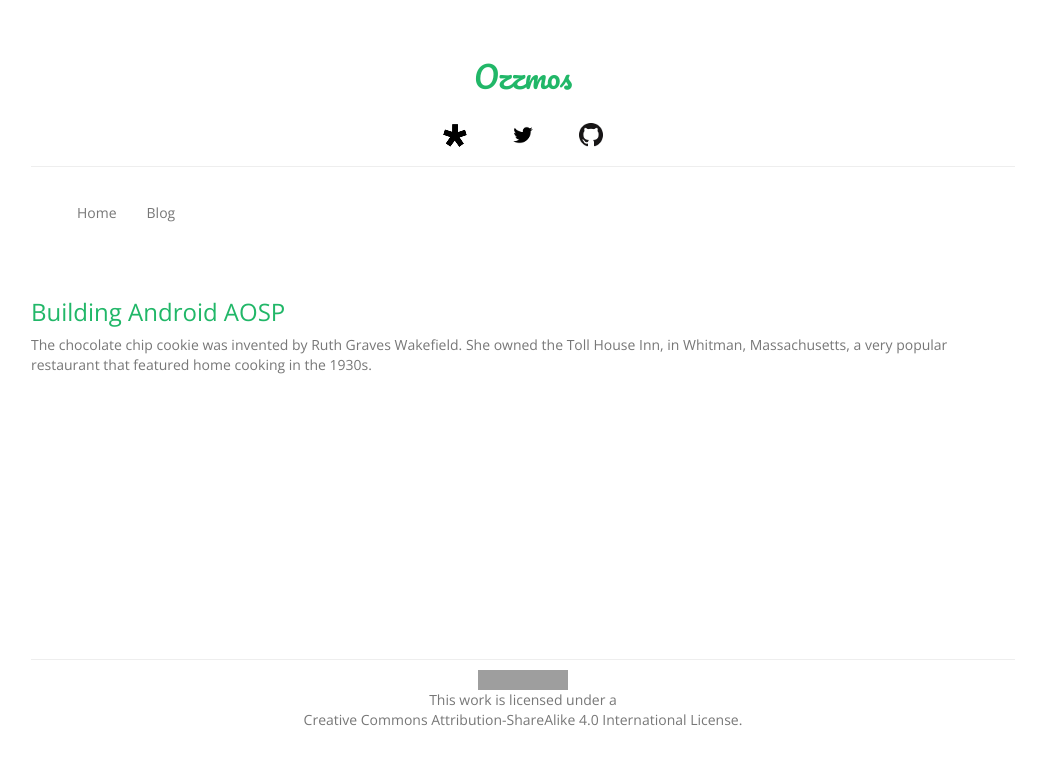
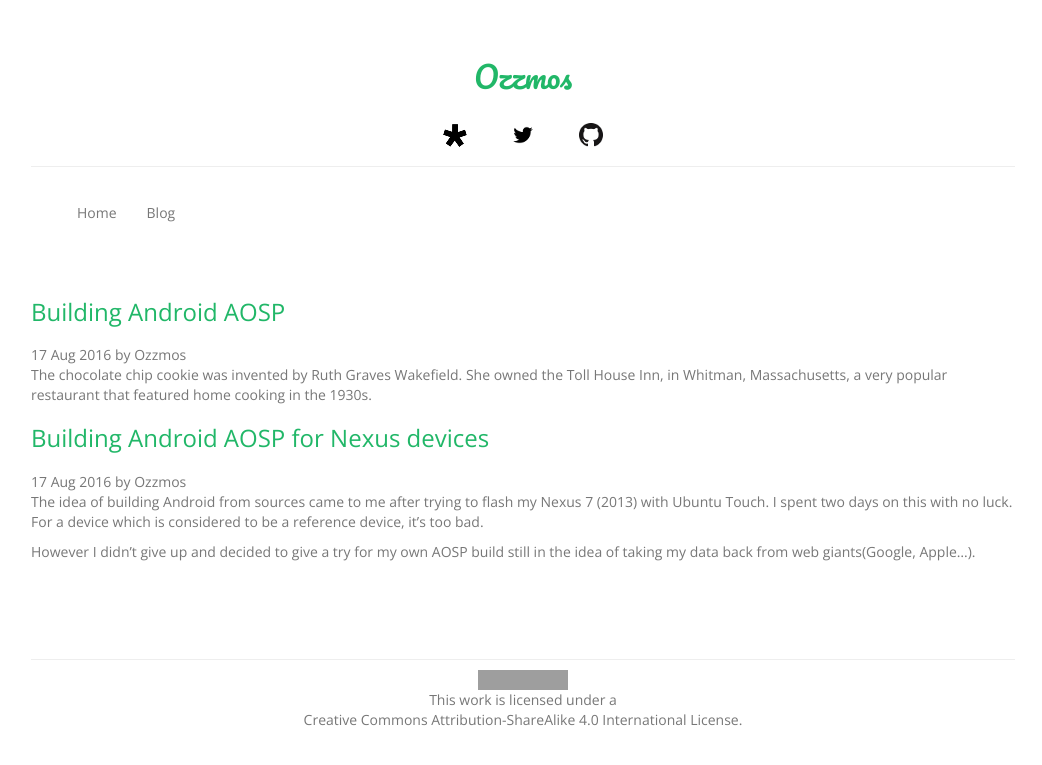
Before and after one commit to ozzmos/ozzmos.github.io, a Jekyll site: the page built from blog/index.html, in a window 1280 px wide. Shown: the top 765 px of the page, without its empty margins (117-1159 px from the left). Built offline with Jekyll 4.4.1, drawn with Linux system fonts in a browser that asks for light colours; some of the changed lines change nothing that is shown; grey boxes are pictures that could not be loaded.

Commit message:
add article

```diff
--- /dev/null
+++ b/_posts/2016-08-17-building-android-aosp-for-nexus-devices.md
@@ -0,0 +1,184 @@
+---
+layout: post
+title: Building Android AOSP for Nexus devices
+authors: Ozzmos
+tags: android
+---
+
+
+The idea of building Android from sources came to me after trying to flash my Nexus 7 (2013) with Ubuntu Touch.
+I spent two days on this with no luck. For a device which is considered to be a reference device, it's too bad.
+
+However I didn't give up and decided to give a try for my own AOSP build still in the idea of taking my data back from
+web giants(Google, Apple…).
+<!--more-->
+
+This is a tutorial for Nexus devices on a fresh Ubuntu 16.04.
+
+
+Install essential packages
+
+    sudo apt-get install git ccache automake lzop bison gperf \
+    build-essential zip curl zlib1g-dev zlib1g-dev:i386 g++-multilib \
+    python-networkx libxml2-utils bzip2 libbz2-dev libbz2-1.0 \
+    libghc-bzlib-dev squashfs-tools pngcrush schedtool dpkg-dev \
+    liblz4-tool make optipng maven
+
+Install the java version you need.
+
+Some ROMs (Android Lollipop / CM 12.1 and below) require OpenJDK 7.
+ Marshmallow / CM 13 and above seems to require OpenJDK 8.
+ Some older devices like Nexus 7 (2013) still require openjdk-7-jdk.
+
+ If, like me, you need to install openjdk-7 on Ubuntu 16.04, you will need to install it via a PPA.
+
+Remove existing java versions
+
+     sudo apt-get remove openjdk-* icedtea-* icedtea6-*
+
+For openjdk 8 and 9
+
+    sudo apt-get install openjdk-8-jdk
+
+or
+
+    sudo apt-get install openjdk-9-jdk
+
+For openjdk 7
+
+     sudo add-apt-repository ppa:openjdk-r/ppa
+     sudo apt-get update && sudo apt-get install openjdk-7-jdk
+
+Get the «repo» script which fetch Android code in a «bin» directory at the root of your home folder
+
+    mkdir ~/bin && curl http://commondatastorage.googleapis.com/git-repo-downloads/repo > ~/bin/repo && chmod a+x ~/bin/repo
+
+Add repo to the PATH: open .bashrc with nano and add some lines
+
+    nano ~/.bashrc
+
+    export PATH=~/bin:$PATH
+    # CC_CACHE is used to speed up future compilations
+    export USE_CCACHE=1
+
+Reinitialize bash
+
+    source ~/.bashrc
+
+Create a directory for Android source code
+
+    mkdir ~/android
+    cd ~/android
+
+Specify a git identity
+
+    git config --global user.email "john.doe@example.com"
+    git config --global user.name "John Doe"
+
+Get the source code (takes a lot of time, many gigabytes). You can change branch with -b option
+
+Check the branch list :
+https://source.android.com/source/build-numbers.html#source-code-tags-and-builds
+
+For my Nexus 7, I will use the branch android-6.0.1_r59 (6.0.1 with Augustus security patches)
+
+    repo init -u https://android.googlesource.com/platform/manifest -b android-6.0.1_r59
+    repo sync
+
+Download proprietary binaries for your hardware to be recognized.
+
+Nexus users can download at this address :
+https://developers.google.com/android/nexus/drivers
+
+Execute each script, then copy the «vendor» directory at the root of the ~/android folder
+
+### Build
+
+Set up environment
+
+    source build/envsetup.sh
+
+Choose a target, here aosp_flo-userdebug - flo is codename for Nexus7 (2013)
+
+    lunch aosp_flo-userdebug
+
+Set paths for products
+
+    setpaths
+
+Check paths
+
+    env | grep ANDROID
+
+Build the code (for 4 cores)
+
+    make -j4
+
+If you see in the terminal «Build finished» congrats ! You made it !
+You will be able to test it on your Nexus device but first you need to get access to your device.
+
+### Getting access to your device
+
+Link your device with usb then scan devices with adb command
+
+    adb devices
+
+If you see «no permissions», you need to create a permission file.
+
+Check usb id, for Nexus 7
+
+    lsusb
+    Bus 003 Device 006: ID 18d1:4ee7 Google Inc.
+
+Create a permission file
+
+    sudo nano /etc/udev/rules.d/99-android.rules
+
+with content below. Don't forget to change idProduct and idVendor values according to your device
+and OWNER and GROUP values according to your account's name
+
+    # Nexus7
+    SUBSYSTEM=="usb", ATTR{idVendor}=="18d1", ATTR{idProduct}=="4ee7",  MODE="0666", OWNER="ozzmos"
+    # Google default
+    SUBSYSTEM=="usb", ATTR{idVendor}=="18d1", MODE="0666", GROUP="ozzmos"
+
+You need to restart your pc to validate theses modifications.
+
+
+### Flash the device
+
+    adb reboot bootloader
+
+    sudo -s
+    source build/envsetup.sh
+    lunch aosp_flo-userdebug
+    setpaths
+    fastboot flashall -w
+
+If all works well, you can reboot your device and you should see the Android logo.
+It takes some time to initialize apps, so be patient !
+
+### Bug fix
+
+Fix «unsupported reloc 43»
+
+    nano ~/android/art/build/Android.common_build.mk
+
+Change these lines
+
+    ART_HOST_CLANG := false
+    ifneq ($(WITHOUT_HOST_CLANG),true)
+
+with
+
+    ART_HOST_CLANG := false
+    ifneq ($(WITHOUT_HOST_CLANG),false)
+
+
+Fix «unsupported reloc 42»
+
+    ln -sf /usr/bin/ld.gold /home/ozzmos/android/prebuilts/gcc/linux-x86/host/(glibc version)/x86_64-linux/bin/ld
+
+To know which gcc version you use
+
+    ldd --version
--- a/blog/index.html
+++ b/blog/index.html
@@ -9,8 +9,9 @@ layout: default
 
     {% for post in site.posts %}
         <h3>
-    <a href="{{ post.url }}" title="{{ post.title }}">{{ post.title
-        }}</a></h3>
+    <a href="{{ post.url }}" title="{{ post.title }}">{{ post.title  }}</a></h3>
+    {{ post.date | date_to_string }} by {{ post.authors }}
+
     {{ post.excerpt }}
     {% endfor %}
 </div>
--- a/css/styles.css
+++ b/css/styles.css
@@ -82,7 +82,9 @@ a {
     padding-top: 20px;
 }
 
-
+.blog-list h3 {
+    margin-bottom: 20px;
+}
 
 .blog-list h3 a:hover {
     color: #21b768;
```
